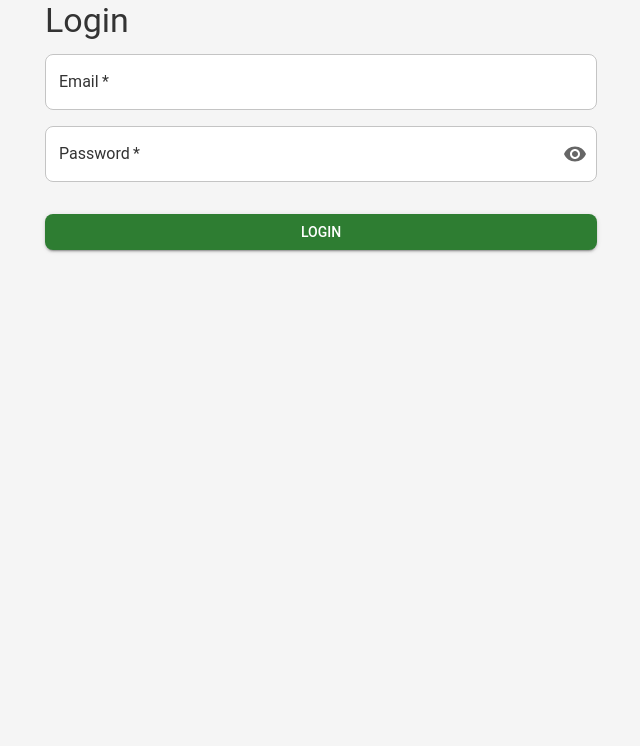
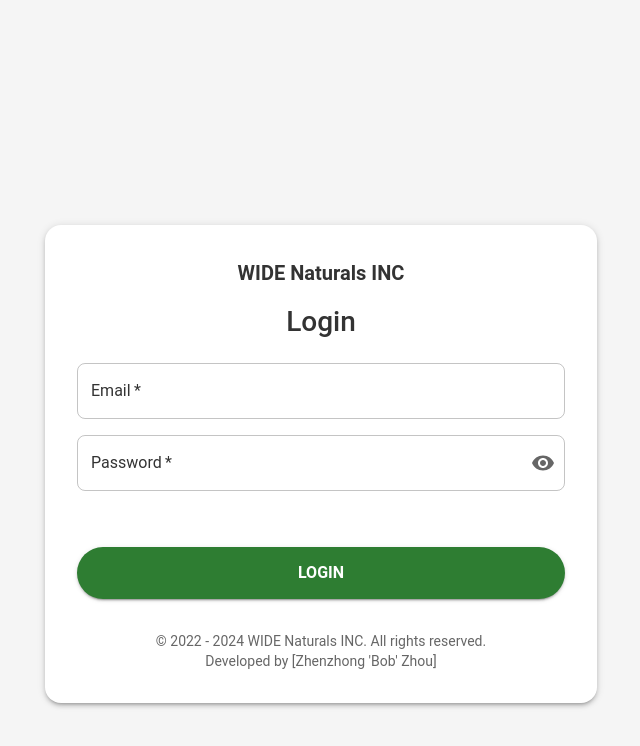
Before and after one commit to Zhenzhong-Zhou/widenaturals, a React (Create React App) app in the folder client/: page /login in a window 1280 px wide. Shown: the top 746 px of the page, without its empty margins (319-959 px from the left). Built offline with nearby package versions, Linux system fonts and the light colour scheme; no server answers.

Commit message:
Enhance login page UI

```diff
--- a/client/src/pages/LoginPage/LoginPage.jsx
+++ b/client/src/pages/LoginPage/LoginPage.jsx
@@ -1,20 +1,27 @@
-import { Container, Typography, Box } from '@mui/material';
-import {InputField, LoadingSpinner} from "../../components";
-import SubmitButton from "../../components/SubmitButton";
+import { Container, Typography, Box, Button, Paper } from '@mui/material';
+import { useTheme } from '@mui/material/styles';
+import { InputField, LoadingSpinner } from "../../components";
+import loginPageStyles from './LoginPageStyles';
 
 const LoginPage = ({ formData, loading, loginError, handleInputChange, handleLogin }) => {
+    const theme = useTheme();
+    const styles = loginPageStyles(theme);
+
     const inputFields = [
         { label: 'Email', type: 'email', name: 'email', required: true },
         { label: 'Password', type: 'password', name: 'password', required: true }
     ];
 
     return (
-        <Container maxWidth="sm">
-            <Typography variant="h4" component="h1" gutterBottom>
+        <Container maxWidth="sm" sx={styles.container}>
+            <Paper elevation={3} sx={styles.paper}>
+                <Typography variant="h6" component="div" sx={styles.companyName}>
+                    WIDE Naturals INC
+                </Typography>
+                <Typography variant="h4" component="h1" gutterBottom sx={styles.title}>
                     Login
                 </Typography>
-            <Box component="form"  onSubmit={handleLogin} aria-busy={loading}>
-                {/* Loop over inputFields array to render InputField components */}
+                <Box component="form" onSubmit={handleLogin} aria-busy={loading} sx={styles.form}>
                     {inputFields.map(({ label, type, name, required }) => (
                         <InputField
                             key={name}
@@ -25,21 +32,33 @@
                             onChange={handleInputChange}
                             required={required}
                             validateEmail={true}
+                            aria-label={label}
                         />
                     ))}
                     <Box display="flex" justifyContent="center" alignItems="center" mt={2}>
                         {loading ? (
                             <LoadingSpinner message={"Loading..."} />
                         ) : (
-                        <SubmitButton label="Login" />
+                            <Button type="submit" variant="contained" color="primary" fullWidth sx={styles.submitButton}>
+                                Login
+                            </Button>
                         )}
                     </Box>
                     {loginError && (
-                    <Typography variant="body2" color="error" align="center" marginTop="1rem">
+                        <Typography variant="body2" color="error" align="center" sx={styles.errorText}>
                             {loginError}
                         </Typography>
                     )}
                 </Box>
+                <Box mt={4} textAlign="center">
+                    <Typography variant="body2" color="textSecondary">
+                        &copy; 2022 - {new Date().getFullYear()} WIDE Naturals INC. All rights reserved.
+                    </Typography>
+                    <Typography variant="body2" color="textSecondary">
+                        Developed by [Zhenzhong 'Bob' Zhou]
+                    </Typography>
+                </Box>
+            </Paper>
         </Container>
     );
 };
--- /dev/null
+++ b/client/src/pages/LoginPage/LoginPageStyles.js
@@ -0,0 +1,47 @@
+const loginPageStyles = (theme) => ({
+    container: {
+        marginTop: theme.spacing(8),
+        display: 'flex',
+        justifyContent: 'center',
+        alignItems: 'center',
+        minHeight: '100vh', // Makes the container full height
+        backgroundColor: theme.palette.background.default, // Subtle background color
+    },
+    paper: {
+        padding: theme.spacing(4),
+        borderRadius: theme.spacing(2), // Rounded corners for a modern look
+        maxWidth: '500px',
+        width: '100%',
+        textAlign: 'center',
+    },
+    companyName: {
+        fontWeight: 'bold',
+        marginBottom: theme.spacing(2),
+    },
+    title: {
+        marginBottom: theme.spacing(3),
+        fontSize: '1.75rem', // Slightly larger font size for modern typography
+        fontWeight: 500,
+    },
+    form: {
+        width: '100%',
+        marginTop: theme.spacing(1),
+    },
+    submitButton: {
+        marginTop: theme.spacing(3),
+        padding: theme.spacing(1.5), // Larger padding for a bigger button
+        fontSize: '1rem',
+        fontWeight: 'bold',
+        backgroundColor: theme.palette.primary.main,
+        '&:hover': {
+            backgroundColor: theme.palette.primary.dark,
+        },
+        borderRadius: theme.shape.borderRadius * 2, // Rounded corners for button
+        boxShadow: theme.shadows[2], // Adds a slight shadow for depth
+    },
+    errorText: {
+        marginTop: theme.spacing(2),
+    },
+});
+
+export default loginPageStyles;
```
Lines whose indentation alone changed are shown as unchanged.
